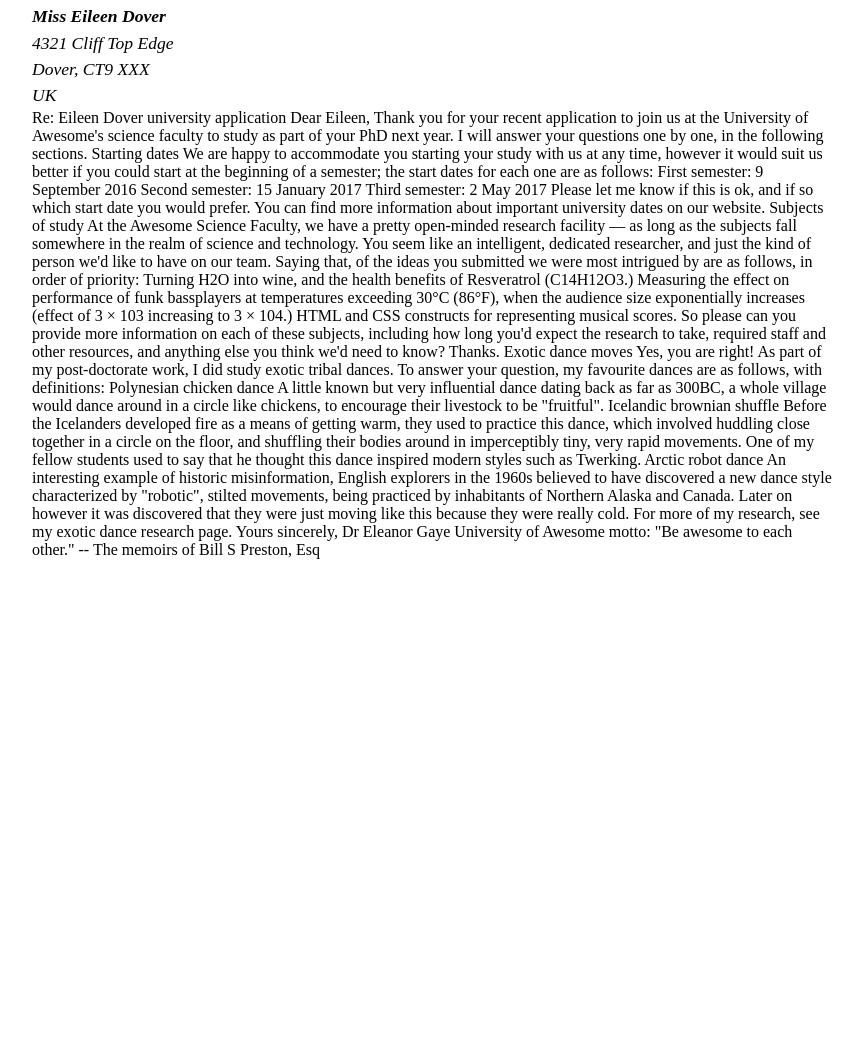
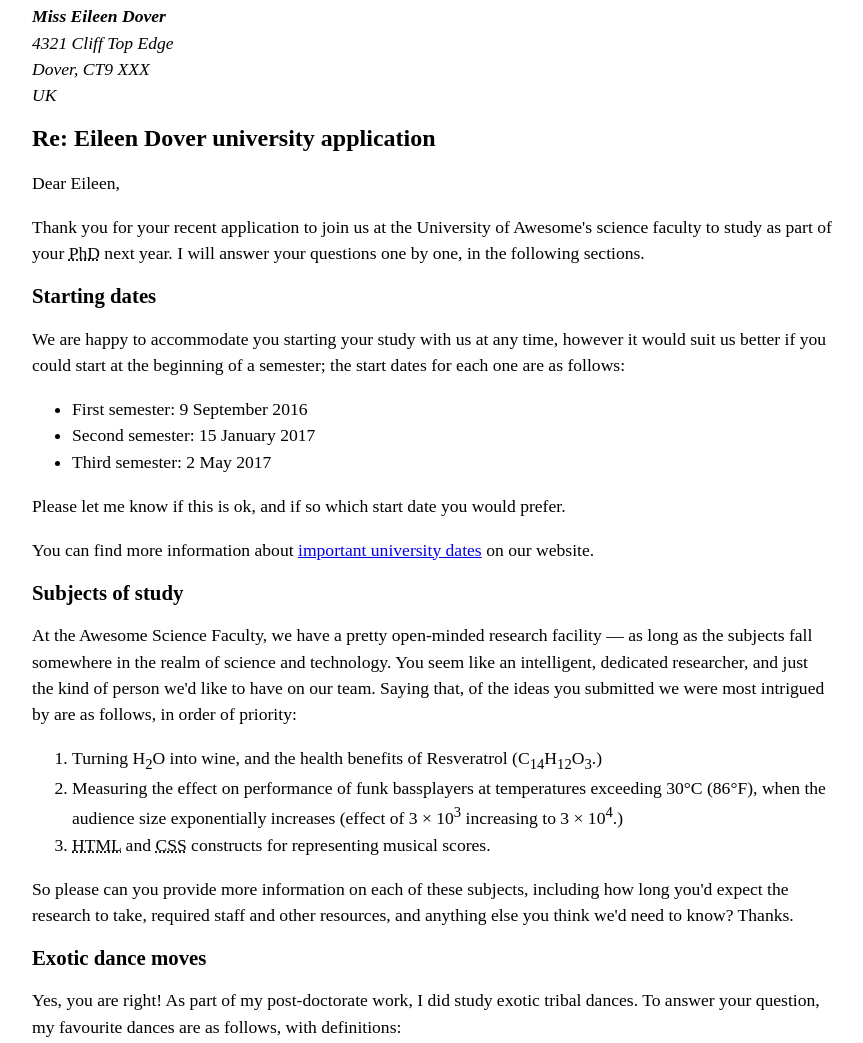
Before and after one commit to pufferd/pufferd.github.io, a plain HTML site: page lab1/part1/index.html in a window 1280 px wide. Shown: the part 243-1286 px from the top of the page, without its empty margins (208-1071 px from the left). Before the commit the page ends 802 px from the top, so only its background shows below. Drawn offline with Linux system fonts and the light colour scheme.

Commit message:
Update index.html
Added ordered- and unordered-lists, abbreviations, paragraphs and super- and sub-scripts

```diff
--- a/lab1/part1/index.html
+++ b/lab1/part1/index.html
@@ -54,39 +54,43 @@ Dover, CT9 XXX<br>
 UK<br>
 </address>
 
-Re: Eileen Dover university application
+<h1>Re: Eileen Dover university application</h1>
 
-Dear Eileen,
+<p>Dear Eileen,</p>
 
-Thank you for your recent application to join us at the University of Awesome's science faculty to study as part of your PhD next year. I will answer your questions one by one, in the following sections.
+<p>Thank you for your recent application to join us at the University of Awesome's science faculty to study as part of your <abbr title="
+Doctor of Philosophy">PhD</abbr> next year. I will answer your questions one by one, in the following sections.</p>
 
-Starting dates
+<h2>Starting dates</h2>
 
-We are happy to accommodate you starting your study with us at any time, however it would suit us better if you could start at the beginning of a semester; the start dates for each one are as follows:
+<p>We are happy to accommodate you starting your study with us at any time, however it would suit us better if you could start at the beginning of a semester; the start dates for each one are as follows:</p>
 
-First semester: 9 September 2016
-Second semester: 15 January 2017
-Third semester: 2 May 2017
+<ul>
+<li>First semester: 9 September 2016</li>
+<li>Second semester: 15 January 2017</li>
+<li>Third semester: 2 May 2017</li>
+</ul>
+<p>Please let me know if this is ok, and if so which start date you would prefer.</p>
 
-Please let me know if this is ok, and if so which start date you would prefer.
-
-You can find more information about important university dates on our website.
+<p>You can find more information about <a href="https://durhamcollege.ca/">important university dates</a> on our website.</p>
 
 
-Subjects of study
+<h2>Subjects of study</h2>
 
-At the Awesome Science Faculty, we have a pretty open-minded research facility — as long as the subjects fall somewhere in the realm of science and technology. You seem like an intelligent, dedicated researcher, and just the kind of person we'd like to have on our team. Saying that, of the ideas you submitted we were most intrigued by are as follows, in order of priority:
+<p>At the Awesome Science Faculty, we have a pretty open-minded research facility — as long as the subjects fall somewhere in the realm of science and technology. You seem like an intelligent, dedicated researcher, and just the kind of person we'd like to have on our team. Saying that, of the ideas you submitted we were most intrigued by are as follows, in order of priority:</p>
 
-Turning H2O into wine, and the health benefits of Resveratrol (C14H12O3.)
-Measuring the effect on performance of funk bassplayers at temperatures exceeding 30°C (86°F), when the audience size exponentially increases (effect of 3 × 103 increasing to 3 × 104.)
-HTML and CSS constructs for representing musical scores.
+<ol>
+<li>Turning H<sub>2</sub>O into wine, and the health benefits of Resveratrol (C<sub>14</sub>H<sub>12</sub>O<sub>3</sub>.)</li>
+<li>Measuring the effect on performance of funk bassplayers at temperatures exceeding 30&deg;C (86&deg;F), when the audience size exponentially increases (effect of 3 × 10<sup>3</sup> increasing to 3 × 10<sup>4</sup>.)</li>
+<li><abbr title="HyperText Markup Language">HTML</abbr> and <abbr title="Cascading Style Sheets">CSS</abbr> constructs for representing musical scores.</li>
+</ol>
 
-So please can you provide more information on each of these subjects, including how long you'd expect the research to take, required staff and other resources, and anything else you think we'd need to know? Thanks.
+<p>So please can you provide more information on each of these subjects, including how long you'd expect the research to take, required staff and other resources, and anything else you think we'd need to know? Thanks.</p>
 
 
-Exotic dance moves
+<h2>Exotic dance moves</h2>
 
-Yes, you are right! As part of my post-doctorate work, I did study exotic tribal dances. To answer your question, my favourite dances are as follows, with definitions:
+<p>Yes, you are right! As part of my post-doctorate work, I did study exotic tribal dances. To answer your question, my favourite dances are as follows, with definitions:</p>
 
 Polynesian chicken dance
 A little known but very influential dance dating back as far as 300BC, a whole village would dance around in a circle like chickens, to encourage their livestock to be "fruitful".
```
